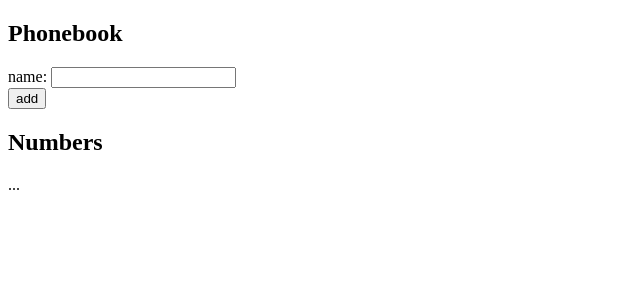
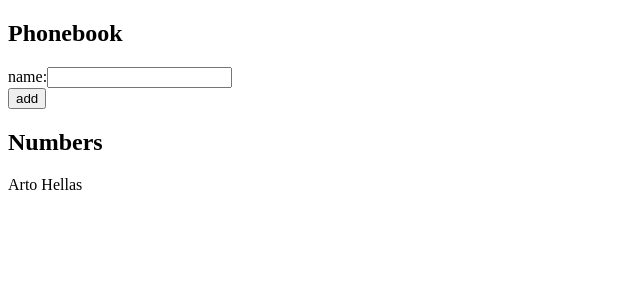
Before and after one commit to Rye123/fullstackopen, a React (Create React App) app in the folder part2/phonebook/: page / in a window 1280 px wide. Shown: the top 300 px of the page, without its empty margins (0-640 px from the left). Built offline with nearby package versions, Linux system fonts and the light colour scheme.

Commit message:
Completed ex2.6 (adding names)

```diff
--- a/part2/phonebook/src/App.js
+++ b/part2/phonebook/src/App.js
@@ -1,4 +1,12 @@
 import { useState } from 'react'
+
+const Entry = ({person}) => {
+  return (
+    <div>
+      {person.name}
+    </div>
+  )
+}
 
 const App = () => {
   const [persons, setPersons] = useState([
@@ -6,19 +14,33 @@ const App = () => {
   ]) ;
   const [newName, setNewName] = useState('');
 
+  const handleAddToPhonebook = (event) => {
+    event.preventDefault();
+    const newPerson = {
+      name: newName
+    }
+    setPersons(persons.concat(newPerson))
+  }
+
   return (
     <div>
       <h2>Phonebook</h2>
-      <form>
+      <form onSubmit={handleAddToPhonebook}>
         <div>
-          name: <input />
+          name:
+          <input
+            value={newName}
+            onChange={(event) => setNewName(event.target.value)}
+          />
         </div>
         <div>
           <button type="submit">add</button>
         </div>
       </form>
       <h2>Numbers</h2>
-      ...
+      {persons.map(person => {
+        return <Entry key={person.name} person={person} />
+      })}
     </div>
   )
 };
```
